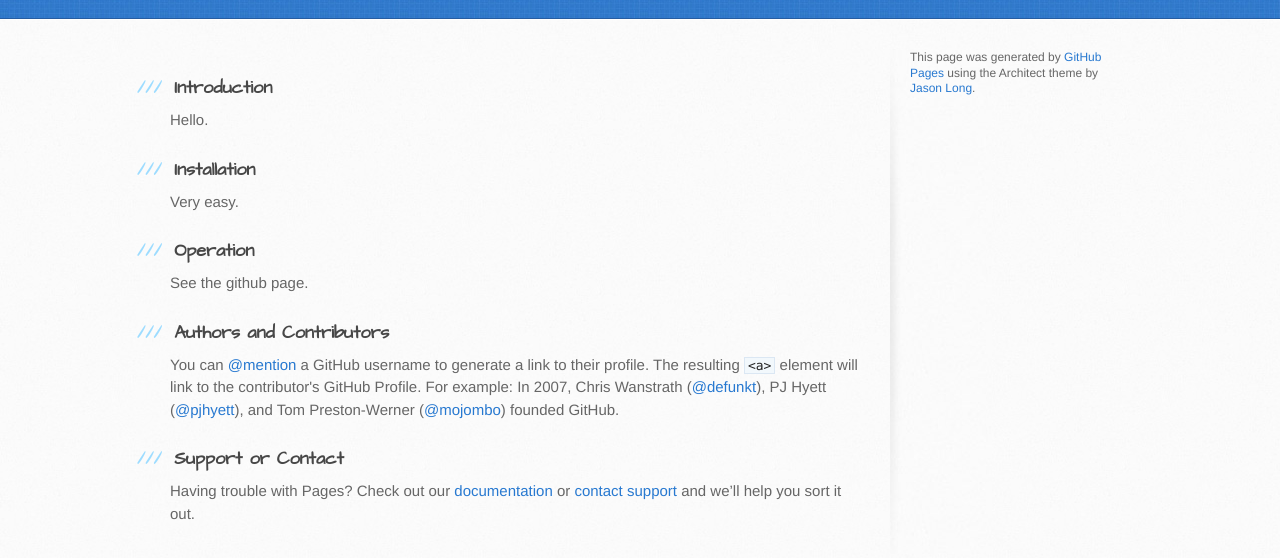
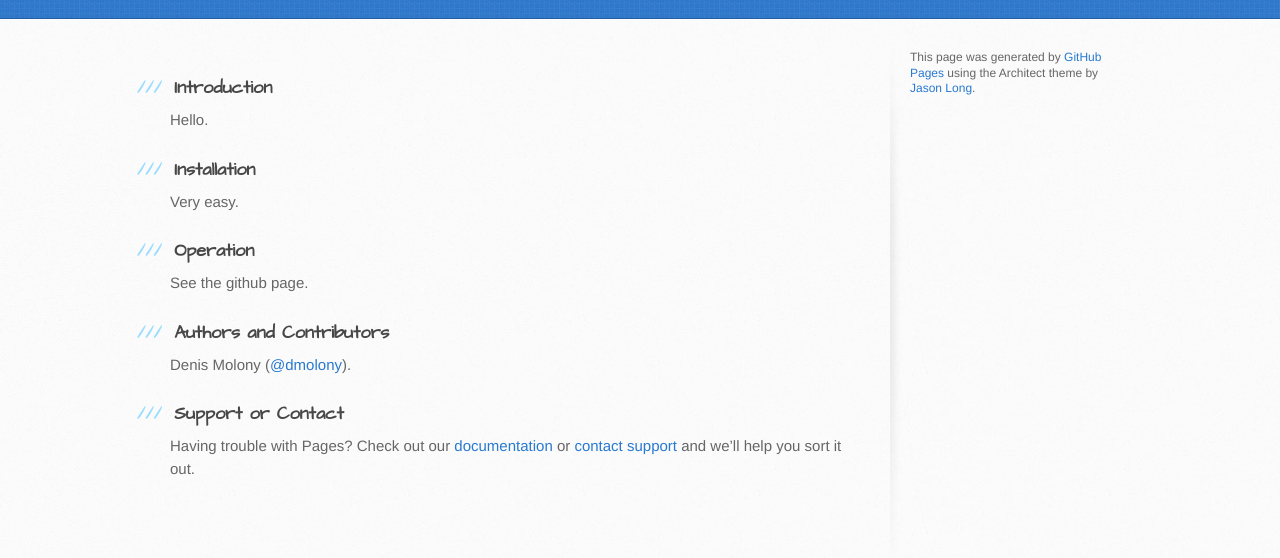
Before and after one commit to dmolony/dmolony.github.io, a plain HTML site: page index.html in a window 1280 px wide. Shown: the part 182-740 px from the top of the page. Drawn offline with Linux system fonts and the light colour scheme.

Commit message:
ch-ch-changes

```diff
--- a/index.html
+++ b/index.html
@@ -46,7 +46,7 @@
 <h3>
 <a id="authors-and-contributors" class="anchor" href="#authors-and-contributors" aria-hidden="true"><span class="octicon octicon-link"></span></a>Authors and Contributors</h3>
 
-<p>You can <a href="https://github.com/blog/821" class="user-mention">@mention</a> a GitHub username to generate a link to their profile. The resulting <code>&lt;a&gt;</code> element will link to the contributor's GitHub Profile. For example: In 2007, Chris Wanstrath (<a href="https://github.com/defunkt" class="user-mention">@defunkt</a>), PJ Hyett (<a href="https://github.com/pjhyett" class="user-mention">@pjhyett</a>), and Tom Preston-Werner (<a href="https://github.com/mojombo" class="user-mention">@mojombo</a>) founded GitHub.</p>
+<p>Denis Molony (<a href="https://github.com/dmolony" class="user-mention">@dmolony</a>).</p>
 
 <h3>
 <a id="support-or-contact" class="anchor" href="#support-or-contact" aria-hidden="true"><span class="octicon octicon-link"></span></a>Support or Contact</h3>
```
